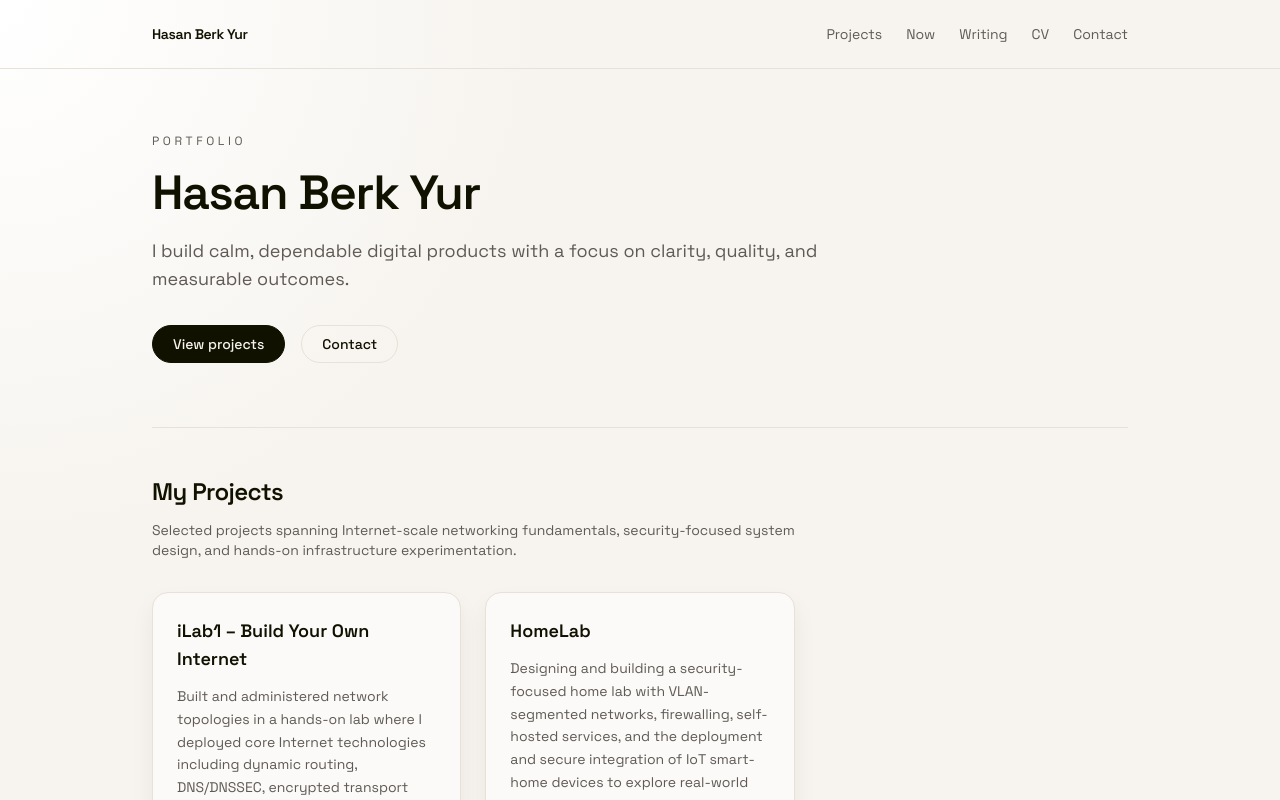
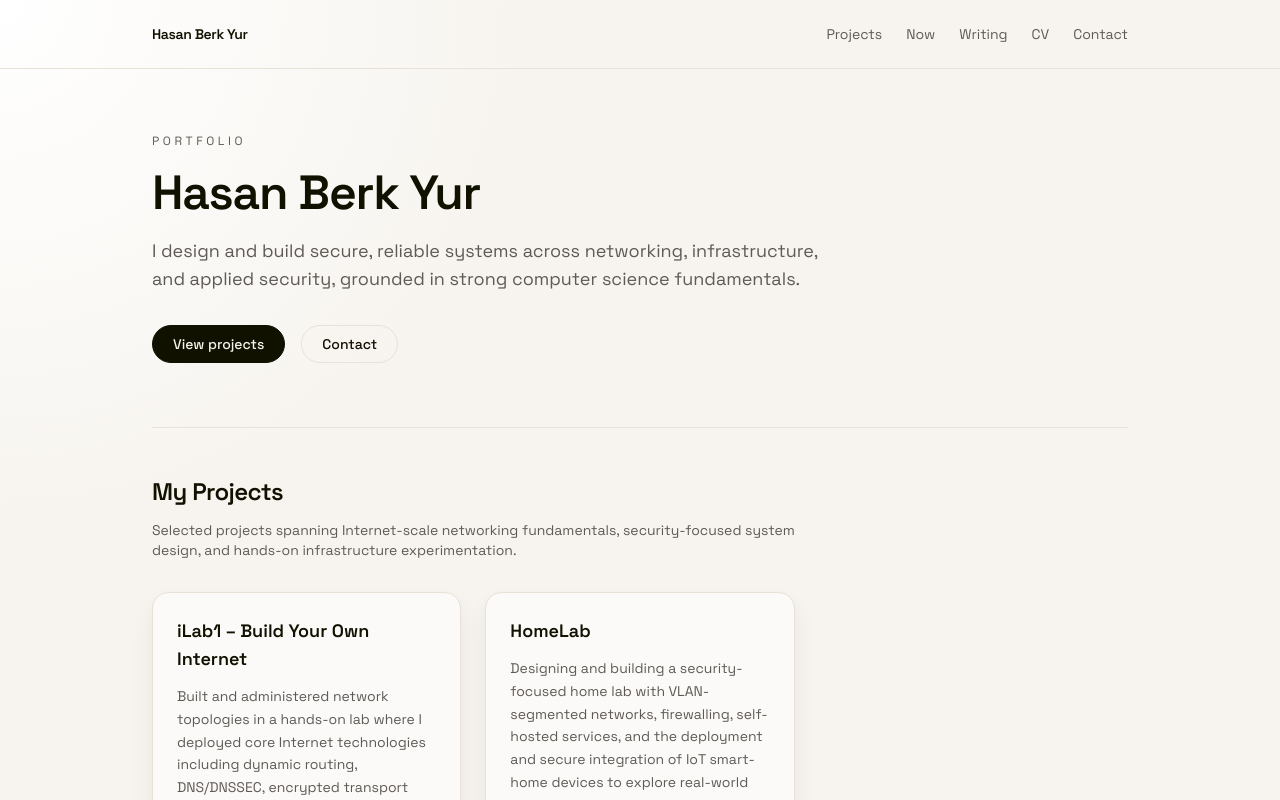
Before and after one commit to hasanberkyur/personal-website, a Next.js app: page / in a window 1280 px wide. Shown: the top 800 px of the page. Built offline with nearby package versions, Linux system fonts and the light colour scheme.

Commit message:
feat: update the portfolio text

```diff
--- a/app/page.tsx
+++ b/app/page.tsx
@@ -16,8 +16,7 @@ export default function HomePage() {
             Hasan Berk Yur
           </h1>
           <p className="mt-5 max-w-2xl text-lg text-muted">
-            I build calm, dependable digital products with a focus on clarity, quality, and
-            measurable outcomes.
+            I design and build secure, reliable systems across networking, infrastructure, and applied security, grounded in strong computer science fundamentals.
           </p>
           <div className="mt-8 flex flex-wrap gap-4">
             <a
```
